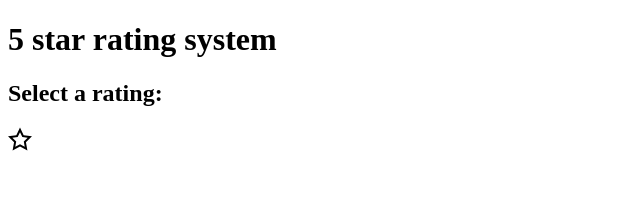
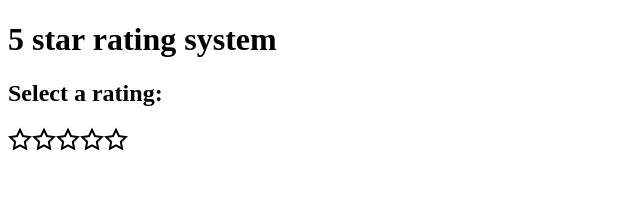
Before and after one commit to KadijahW/5-Star-Rating-System, a React (Create React App) app: page / in a window 1280 px wide. Shown: the top 217 px of the page, without its empty margins (0-640 px from the left). Built offline with nearby package versions, Linux system fonts and the light colour scheme.

Commit message:
render stars dynamically through props, and add css to the stars

```diff
--- a/src/App.js
+++ b/src/App.js
@@ -5,12 +5,21 @@ import HalfStar from './assets/half-star.svg';
 import './styles.css';
 
 
-const RatingSystem = () => {
+const RatingSystem = (amount) => {
+  const stars = new Array(amount.amount)
+  stars.fill(1, 0)
+  // console.log(stars)
   return (
     <div>
       <h1>5 star rating system</h1>
       <h2>Select a rating:</h2>
-      <img src={EmptyStar} alt="empty star" />
+        <div className='bar'>
+          {stars.map((star, i) =>
+            <div className='star'>
+              <img src={EmptyStar} alt="empty star" />
+            </div>
+          )}
+        </div>
     </div>
   );
 }
@@ -18,7 +27,9 @@ const RatingSystem = () => {
 export default function App() {
   return (
     <div className="App">
-      <RatingSystem />
+      <RatingSystem
+          amount = {5}
+      />
     </div>
   )
 };
--- a/src/styles.css
+++ b/src/styles.css
@@ -0,0 +1,3 @@
+.bar{
+    display: flex;
+}
```
